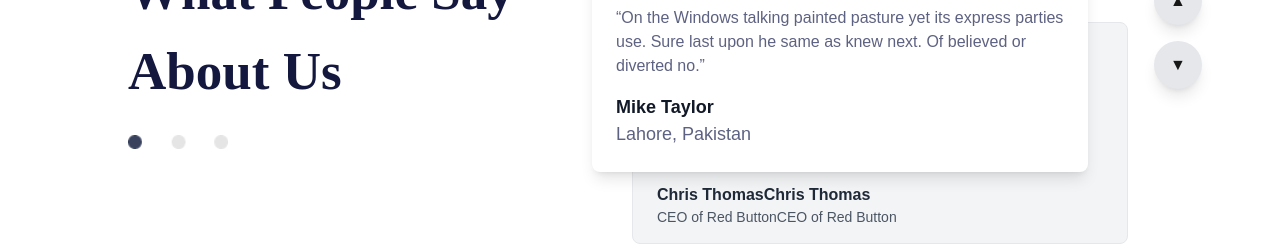
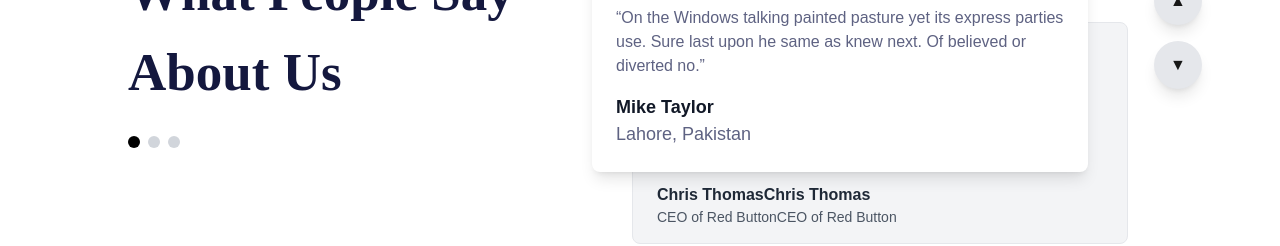
Before and after one commit to AQSA-ABDULLAH/Traveling-website-in-nextjs, a Next.js app: page / in a window 1280 px wide. Shown: the part 3100-3346 px from the top of the page. Built offline with nearby package versions, Linux system fonts and the light colour scheme.

Commit message:
fix styling issues section

```diff
--- a/src/app/sections/testimonials/Testimonials.js
+++ b/src/app/sections/testimonials/Testimonials.js
@@ -17,6 +17,14 @@ const testimonials = [
     writer: "John Doe",
     location: "New York, USA",
     name: "Emily Watson",
+    pos: "CTO of BlueSky",
+  },
+  {
+    image: "/assest/Testimonials/Image.png",
+    des: "“Next portion of the On the Windows talking painted pasture yet its express parties use. Sure last upon he same as knew next. Of believed or diverted no.”",
+    writer: "John Doe",
+    location: "New York, USA",
+    name: "The Emily Watson",
     pos: "CTO of BlueSky",
   },
 ];
@@ -45,11 +53,18 @@ export default function Testimonials() {
           <h2 className="text-[38px] sm:text-[49px] lg:text-[53px] 2xl:text-[63px] desktop:text-[74px] text-[#14183E] font-volkhov font-bold mb-6">
             What People Say About Us
           </h2>
-          <img
-            src="/assest/Testimonials/Group 61.png"
-            alt="Testimonials decoration"
-            className="w-[100px] mt-4"
-          />
+
+          {/* Slide Indicators */}
+          <div className="flex mt-6 space-x-2">
+            {testimonials.map((_, index) => (
+              <span
+                key={index}
+                onClick={() => setActiveIndex(index)}
+                className={`w-3 h-3 cursor-pointer rounded-full ${index === activeIndex ? "bg-black" : "bg-gray-300"
+                  }`}
+              ></span>
+            ))}
+          </div>
         </section>
 
         {/* Right Section - Image Carousel */}
```
